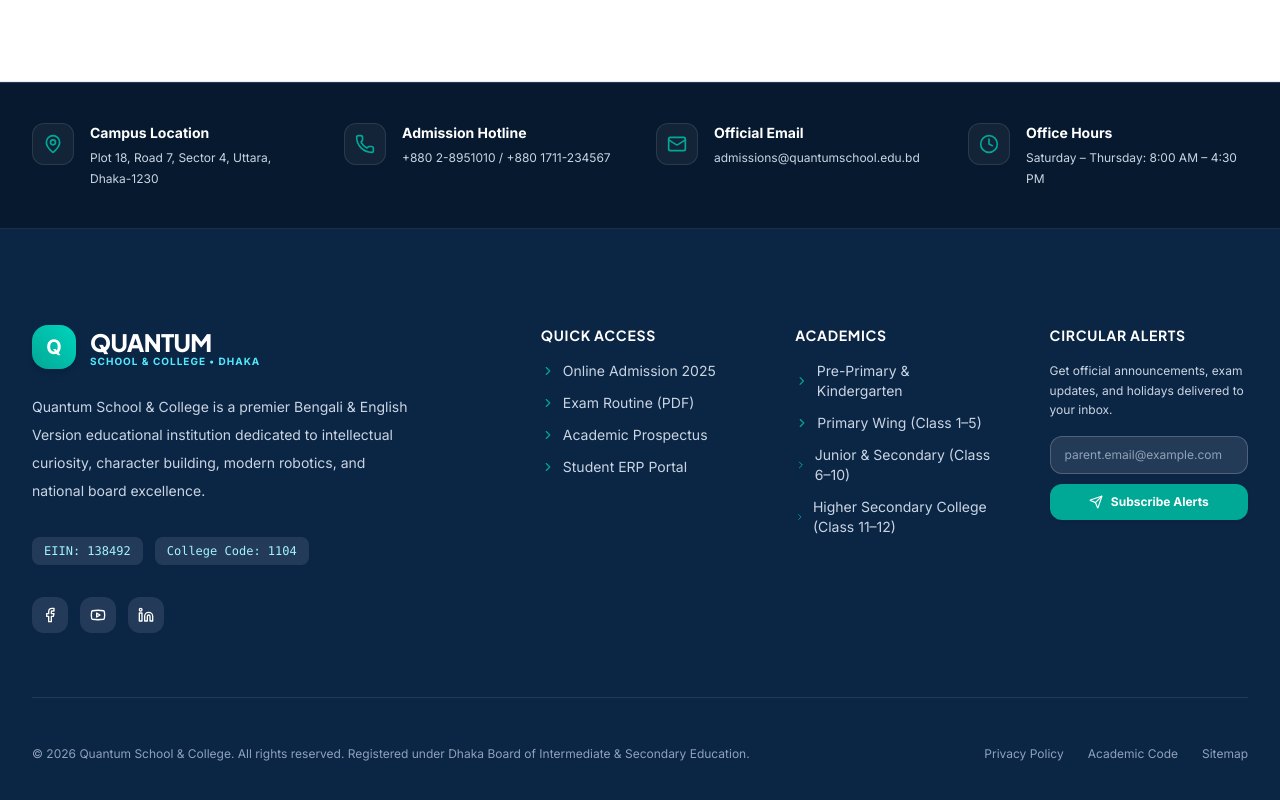
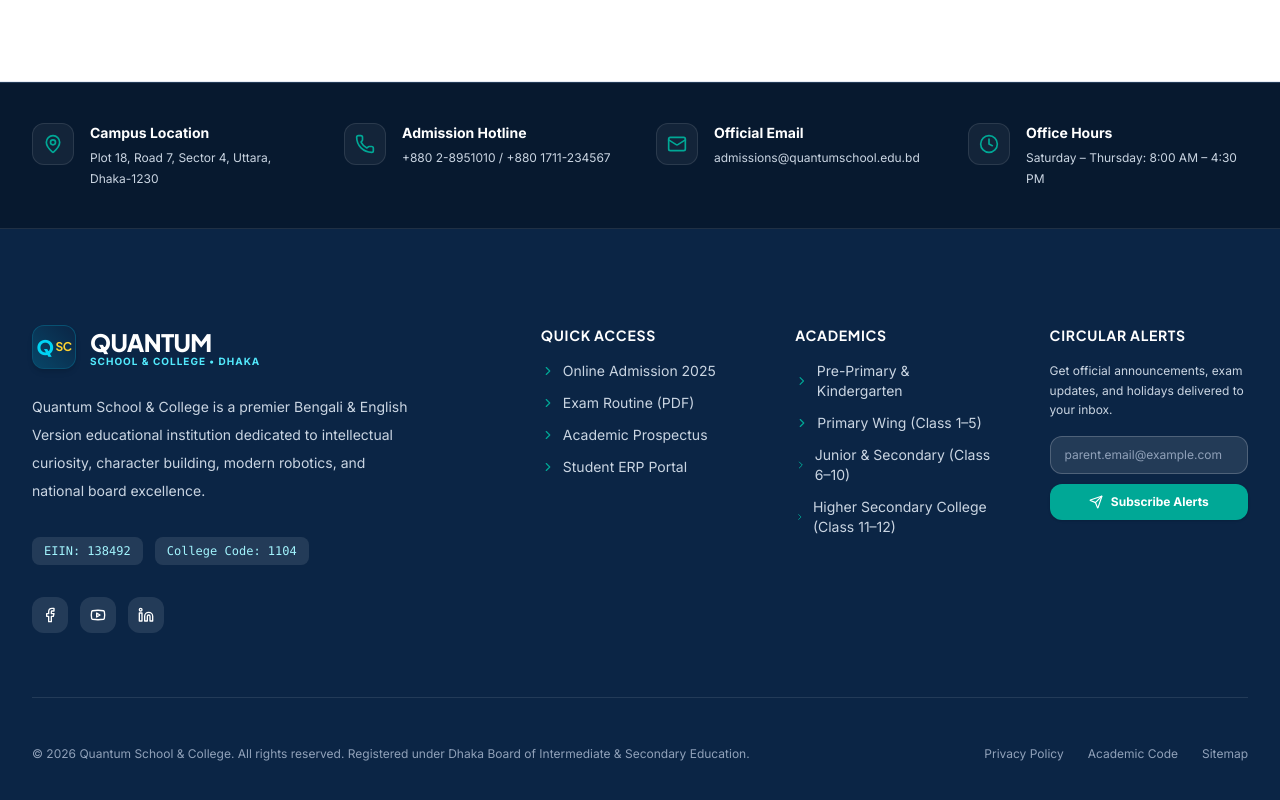
Before and after one commit to GaziMahmudur/Quantum-School-College, a React (Vite) app: page / in a window 1280 px wide. Shown: the part 8698-9498 px from the top of the page. Built offline with nearby package versions, Linux system fonts and the light colour scheme.

Commit message:
style: update footer logo to match main QSC brand logo

```diff
--- a/src/components/Footer.tsx
+++ b/src/components/Footer.tsx
@@ -98,8 +98,12 @@
           {/* Brand Col */}
           <div className="lg:col-span-2 space-y-6">
             <div className="flex items-center gap-3.5">
-              <div className="w-11 h-11 rounded-2xl bg-gradient-to-tr from-[#00a896] to-teal-400 text-white flex items-center justify-center font-extrabold text-xl shadow-md">
-                Q
+              <div className="w-11 h-11 rounded-xl bg-[#0b2545] text-white flex items-center justify-center shadow-md relative overflow-hidden border border-cyan-500/30 shrink-0">
+                <div className="absolute inset-0 bg-gradient-to-tr from-cyan-600/30 to-transparent"></div>
+                <div className="relative font-display font-extrabold text-xl tracking-tight text-white flex items-center">
+                  <span className="text-cyan-400">Q</span>
+                  <span className="text-xs text-amber-300 font-bold ml-0.5">SC</span>
+                </div>
               </div>
               <div>
                 <span className="font-display font-black text-xl sm:text-2xl text-white tracking-tight block">
```
